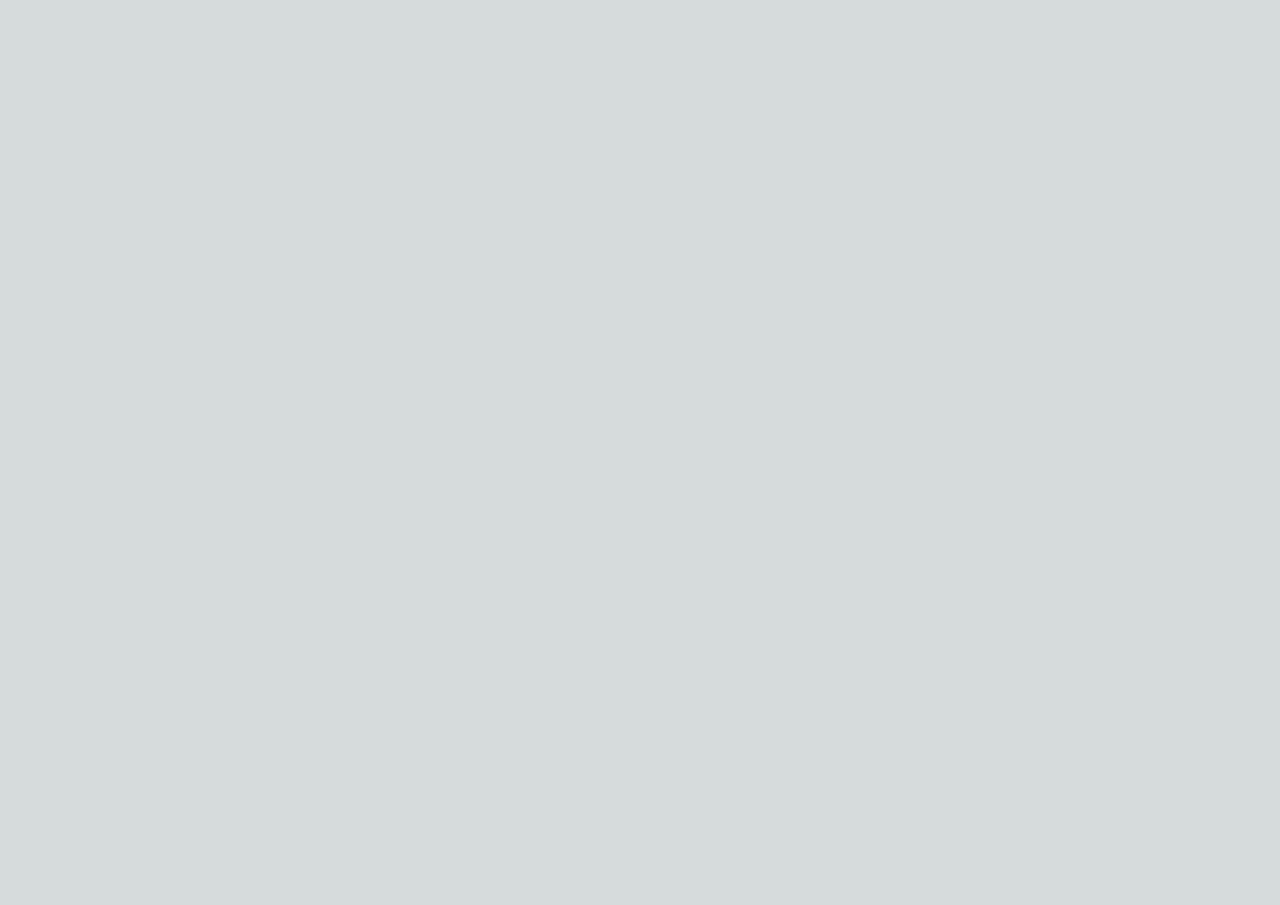
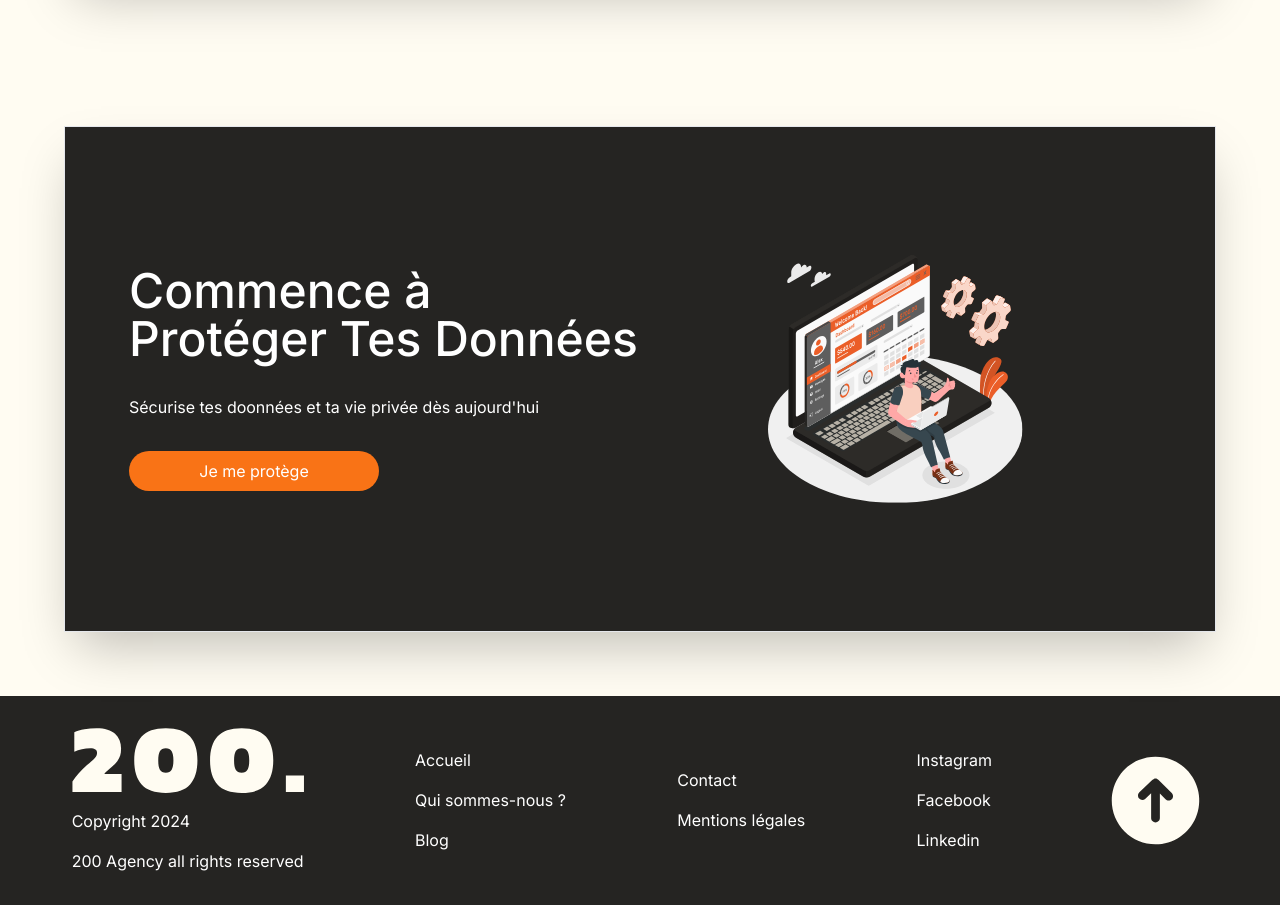
Before and after one commit to HyTaXx/agence200, a Next.js app: page / in a window 1280 px wide. Shown: the part 3980-4885 px from the top of the page. Before the commit the page ends 1312 px from the top, so only its background shows below. Built offline with nearby package versions, Linux system fonts and the light colour scheme.

Commit message:
:lipstick: imported and used components

```diff
--- a/src/app/page.js
+++ b/src/app/page.js
@@ -1,6 +1,8 @@
 import { Header } from '../components/header/header'
 import { Hero } from '../components/hero/hero'
 import { Trust } from '../components/trust/trust'
+import { Home_main } from '../components/home_main/home_main'
+import { Footer } from '../components/footer/footer'
 
 export default function Home() {
   return (
@@ -9,6 +11,8 @@ export default function Home() {
         <Header />
         <Hero />
         <Trust />
+        <Home_main />
+        <Footer />
       </main>
     </>
   )
```
